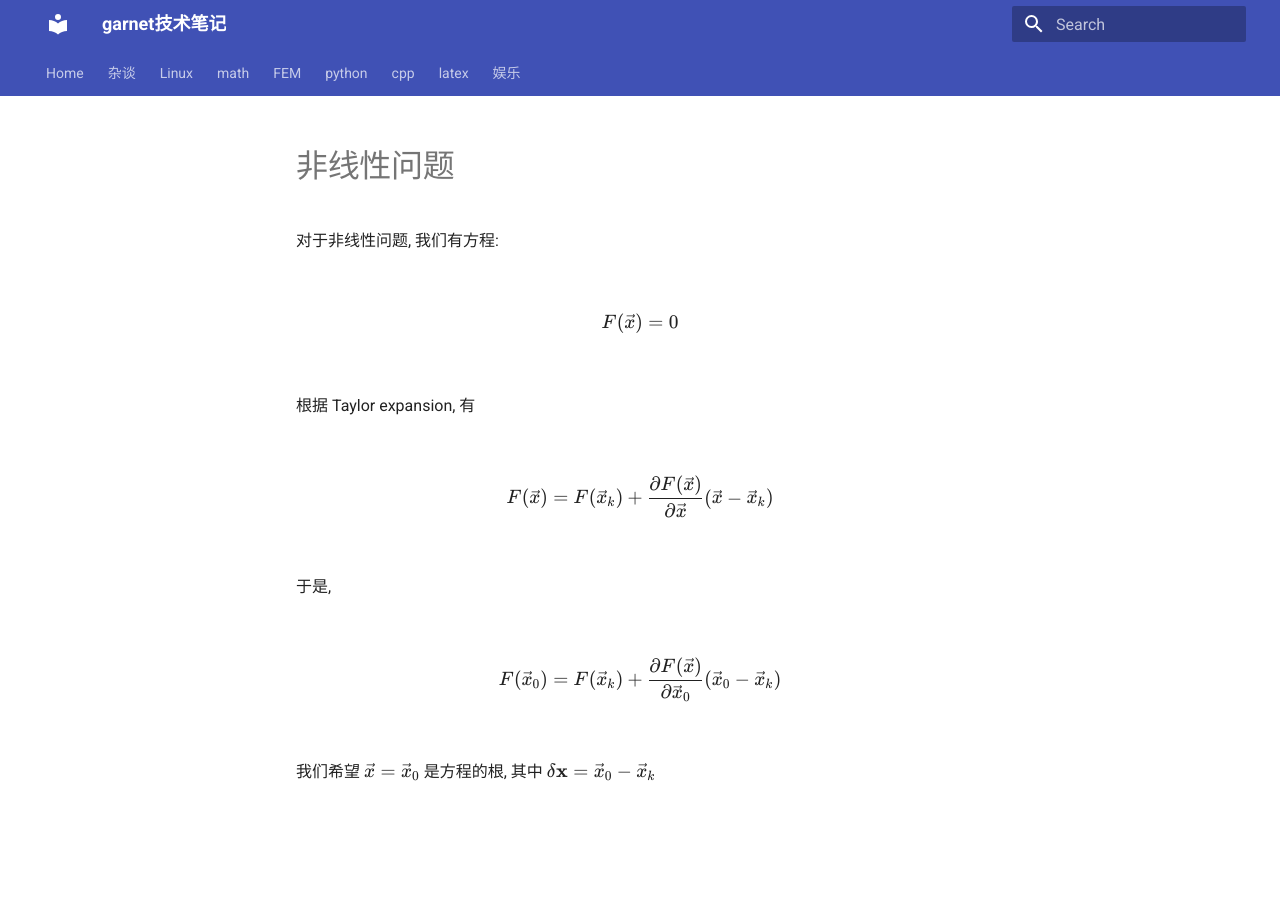
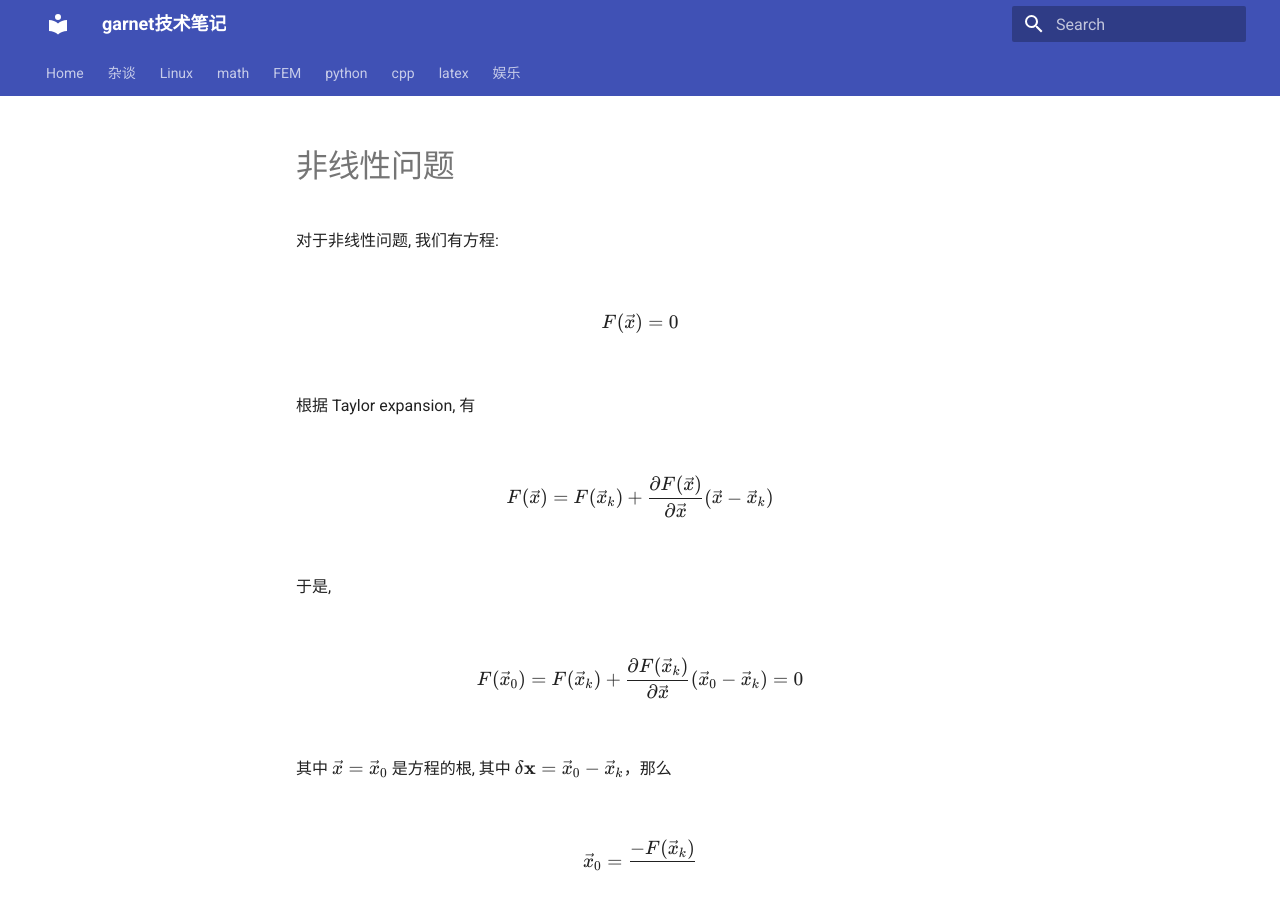
Before and after one commit to ymma98/technotes, an MkDocs documentation site: the page built from docs/FEM/dealii-08_非线性问题.md, in a window 1280 px wide and 952 px high. Shown: the top 910 px of the window. Built offline with MkDocs 1.6.1 and Material for MkDocs 9.7.7, drawn with Linux system fonts in a browser that asks for light colours.

Commit message:
docs/FEM/dealii-08_非线性问题.md updated from https://stackedit.cn/

```diff
--- a/docs/FEM/dealii-08_非线性问题.md
+++ b/docs/FEM/dealii-08_非线性问题.md
@@ -15,11 +15,15 @@ $$
 于是,
 
 $$
-F(\vec{x}_0) = F(\vec{x}_k) + \frac{\partial F(\vec{x})}{\partial \vec{x}_0} (\vec{x}_0-\vec{x}_k)
+F(\vec{x}_0) = F(\vec{x}_k) + \frac{\partial F(\vec{x}_k)}{\partial \vec{x}} (\vec{x}_0-\vec{x}_k) = 0
 $$
 
-我们希望 $\vec{x}=\vec{x}_0$ 是方程的根, 其中 $\delta \mathbf{x}=\vec{x}_0-\vec{x}_k$
+其中 $\vec{x}=\vec{x}_0$ 是方程的根, 其中 $\delta \mathbf{x}=\vec{x}_0-\vec{x}_k$，那么
+
+$$
+\vec{x}_0 = \frac{-F(\vec{x}_k)}{\frac{}{}}
+$$
 
 <!--stackedit_data:
-eyJoaXN0b3J5IjpbLTgwNDUzOTI1Nl19
+eyJoaXN0b3J5IjpbLTgxNjIyNzgyXX0=
 -->
```
